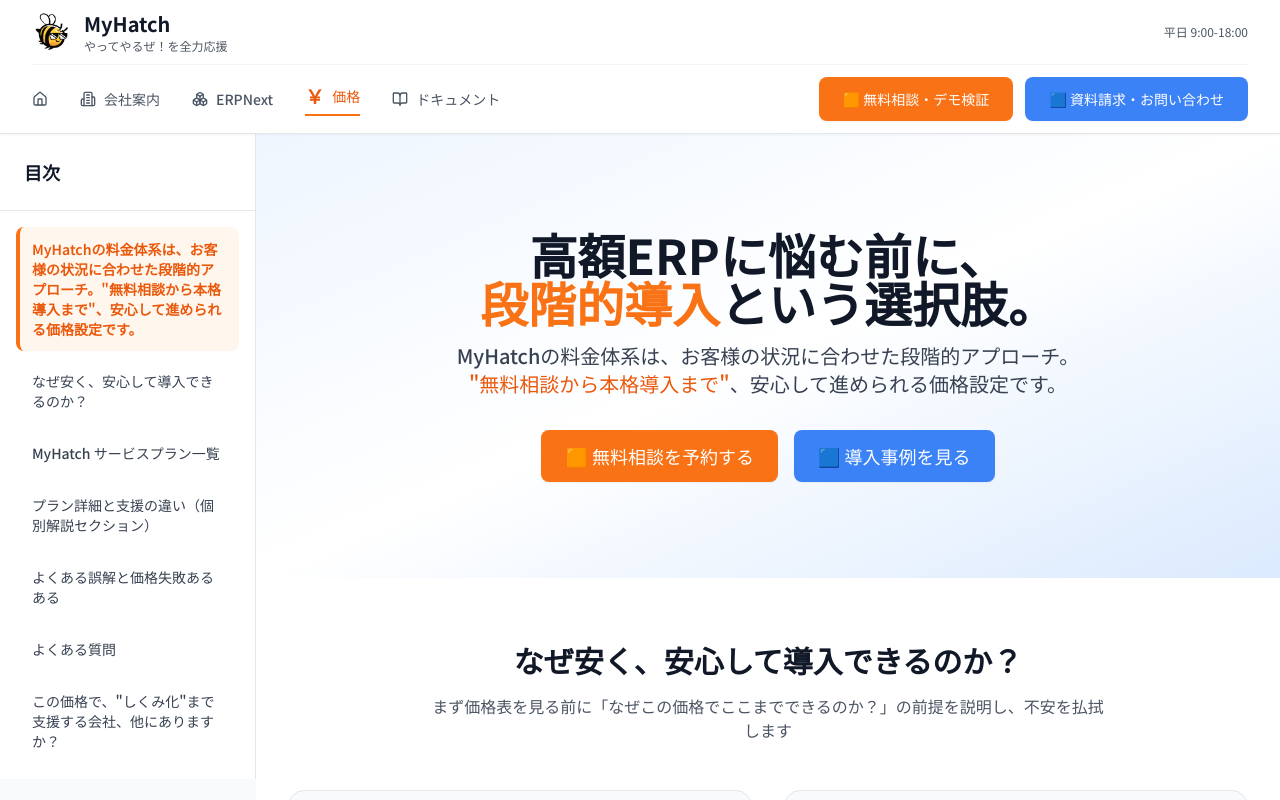
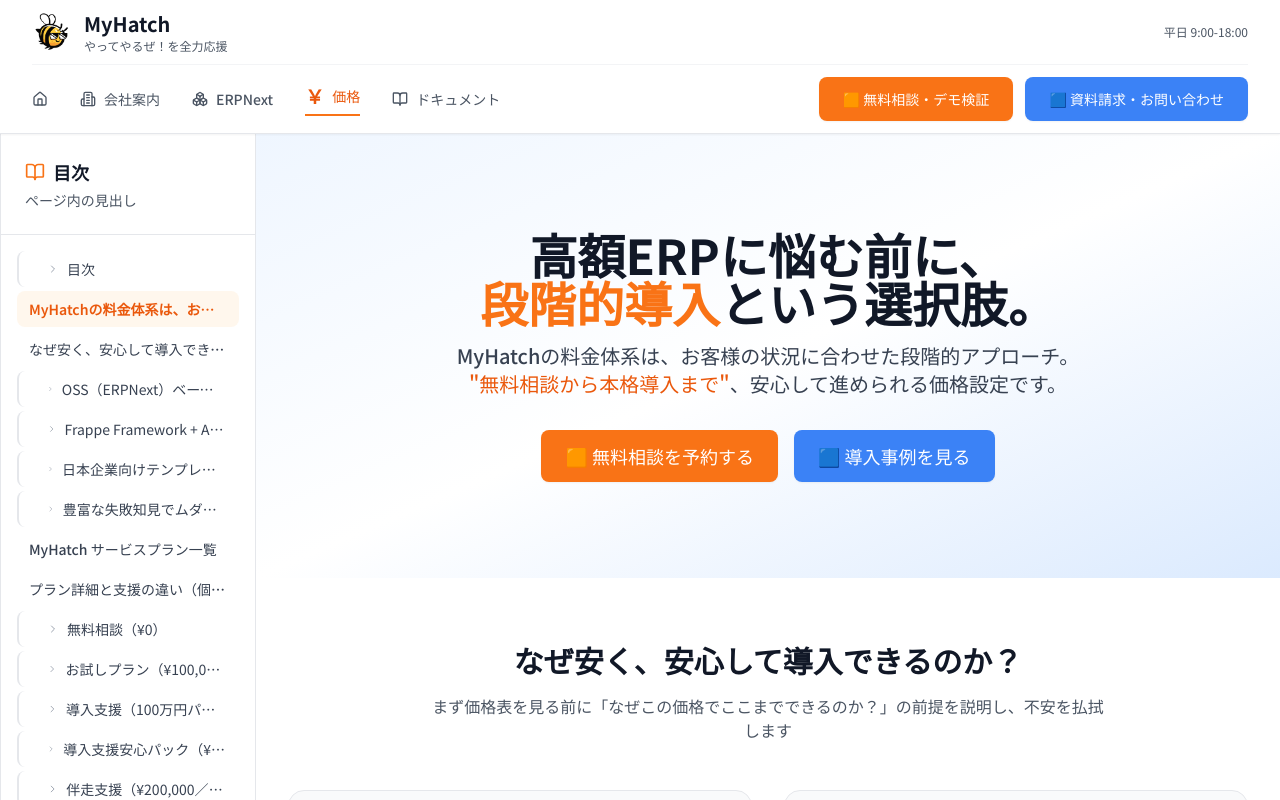
Before and after one commit to yokamotp/ERPNext-HP-SS3, a Next.js app: page /pricing in a window 1280 px wide. Shown: the top 800 px of the page. Built offline with nearby package versions, Linux system fonts and the light colour scheme.

Commit message:
右サイドバー（ページ内目次）を実装

```diff
--- a/app/knowledge/[...slug]/page.tsx
+++ b/app/knowledge/[...slug]/page.tsx
@@ -3,6 +3,7 @@ import { getMDXArticleBySlug, getAllMDXSlugs, getMDXArticles } from '@/lib/mdx';
 import Header from '@/components/Header';
 import Footer from '@/components/Footer';
 import KnowledgeSidebar from '@/components/KnowledgeSidebar';
+import TableOfContents from '@/components/TableOfContents';
 import Link from 'next/link';
 import {
   ArrowLeft,
@@ -311,13 +312,10 @@ export default async function ArticlePage({ params }: Props) {
           </section>
         </main>
 
-        {/* Right Sidebar - Table of Contents (Placeholder for now) */}
+        {/* Right Sidebar - Table of Contents */}
         <div className="w-full xl:w-80 xl:flex-shrink-0 hidden xl:block">
           <div className="xl:sticky xl:top-24 xl:h-[calc(100vh-6rem)] xl:overflow-y-auto">
-            <div className="bg-white border-l border-gray-200 p-6">
-              <h3 className="text-lg font-semibold text-gray-900">目次</h3>
-              <p className="text-sm text-gray-600 mt-2">右サイドバー（目次）は後で実装予定</p>
-            </div>
+            <TableOfContents />
           </div>
         </div>
       </div>
--- a/app/knowledge/page.tsx
+++ b/app/knowledge/page.tsx
@@ -5,6 +5,7 @@ import Header from '@/components/Header';
 import Footer from '@/components/Footer';
 import KnowledgeSidebar from '@/components/KnowledgeSidebar';
 import KnowledgeTabNavigation from '@/components/KnowledgeTabNavigation';
+import TableOfContents from '@/components/TableOfContents';
 import Link from 'next/link';
 import {
   BookOpen,
@@ -184,13 +185,10 @@ export default async function KnowledgePage() {
 
         </main>
 
-        {/* Right Sidebar - Table of Contents (Placeholder for now) */}
+        {/* Right Sidebar - Table of Contents */}
         <div className="w-full xl:w-80 xl:flex-shrink-0 hidden xl:block">
           <div className="xl:sticky xl:top-24 xl:h-[calc(100vh-6rem)] xl:overflow-y-auto">
-            <div className="bg-white border-l border-gray-200 p-6">
-              <h3 className="text-lg font-semibold text-gray-900">目次</h3>
-              <p className="text-sm text-gray-600 mt-2">右サイドバー（目次）は後で実装予定</p>
-            </div>
+            <TableOfContents />
           </div>
         </div>
       </div>
--- a/components/TableOfContents.tsx
+++ b/components/TableOfContents.tsx
@@ -1,6 +1,7 @@
 'use client';
 
 import { useEffect, useState } from 'react';
+import { ChevronRight, BookOpen } from 'lucide-react';
 
 interface TocItem {
   id: string;
@@ -17,8 +18,8 @@ export default function TableOfContents({ className = '' }: TableOfContentsProps
   const [activeId, setActiveId] = useState<string>('');
 
   useEffect(() => {
-    // ページ内のh2タグから目次を生成
-    const headings = document.querySelectorAll('h2');
+    // ページ内のh2, h3, h4タグから目次を生成
+    const headings = document.querySelectorAll('h2, h3, h4');
     const items: TocItem[] = [];
 
     headings.forEach((heading, index) => {
@@ -80,31 +81,58 @@ export default function TableOfContents({ className = '' }: TableOfContentsProps
   };
 
   if (tocItems.length === 0) {
-    return null;
+    return (
+      <div className={`bg-white border-l border-gray-200 ${className}`}>
+        <div className="p-6 border-b border-gray-200">
+          <div className="flex items-center space-x-2">
+            <BookOpen className="w-5 h-5 text-gray-400" />
+            <h3 className="text-lg font-semibold text-gray-900">目次</h3>
+          </div>
+        </div>
+        <div className="p-6">
+          <p className="text-sm text-gray-500 text-center">
+            このページには目次がありません
+          </p>
+        </div>
+      </div>
+    );
   }
 
   return (
-    <nav className={className}>
+    <nav className={`bg-white border-l border-gray-200 ${className}`}>
       <div className="p-6 border-b border-gray-200">
-        <h3 className="text-lg font-semibold text-gray-900">目次</h3>
+        <div className="flex items-center space-x-2">
+          <BookOpen className="w-5 h-5 text-orange-500" />
+          <h3 className="text-lg font-semibold text-gray-900">目次</h3>
+        </div>
+        <p className="text-sm text-gray-600 mt-1">ページ内の見出し</p>
       </div>
 
       <div className="p-4">
-        <ul className="space-y-2">
+        <ul className="space-y-1">
           {tocItems.map(({ id, text, level }) => (
             <li key={id}>
               <button
                 onClick={() => handleClick(id)}
                 className={`
-                  block w-full text-left py-3 px-4 rounded-lg text-sm transition-all duration-200
+                  group w-full text-left py-2 px-3 rounded-lg text-sm transition-all duration-200
                   ${activeId === id
-                    ? 'bg-orange-50 text-orange-600 font-semibold border-l-4 border-orange-500 pl-3'
+                    ? 'bg-orange-50 text-orange-600 font-semibold border-l-4 border-orange-500 pl-2'
                     : 'text-gray-700 hover:bg-gray-50 hover:text-orange-500'
                   }
-                  font-medium
+                  ${level === 2 ? 'font-medium' : 'font-normal'}
                 `}
+                style={{
+                  paddingLeft: `${(level - 2) * 16 + 12}px`,
+                  borderLeft: level > 2 ? '2px solid #e5e7eb' : 'none'
+                }}
               >
-                {text}
+                <div className="flex items-center">
+                  {level > 2 && (
+                    <ChevronRight className="w-3 h-3 mr-2 text-gray-400 group-hover:text-orange-400 transition-colors" />
+                  )}
+                  <span className="truncate">{text}</span>
+                </div>
               </button>
             </li>
           ))}
```
